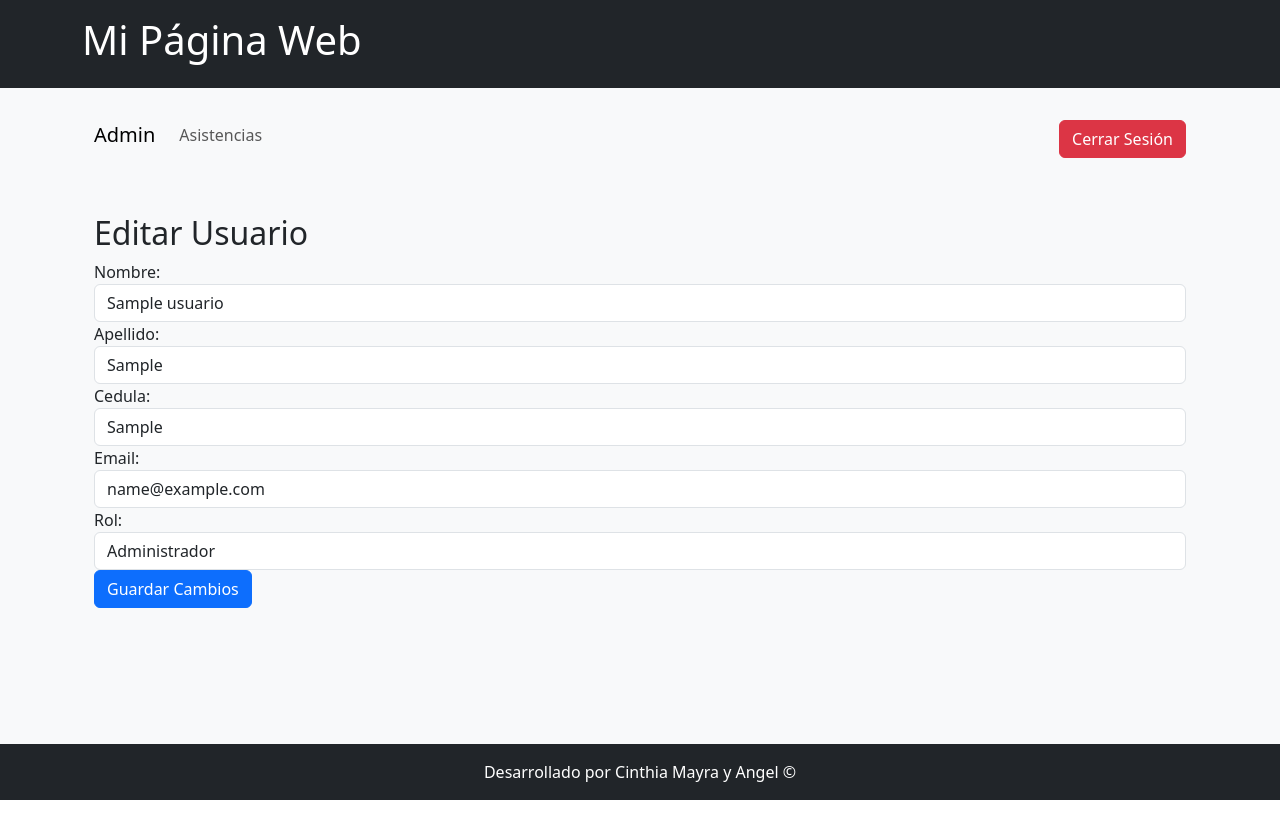
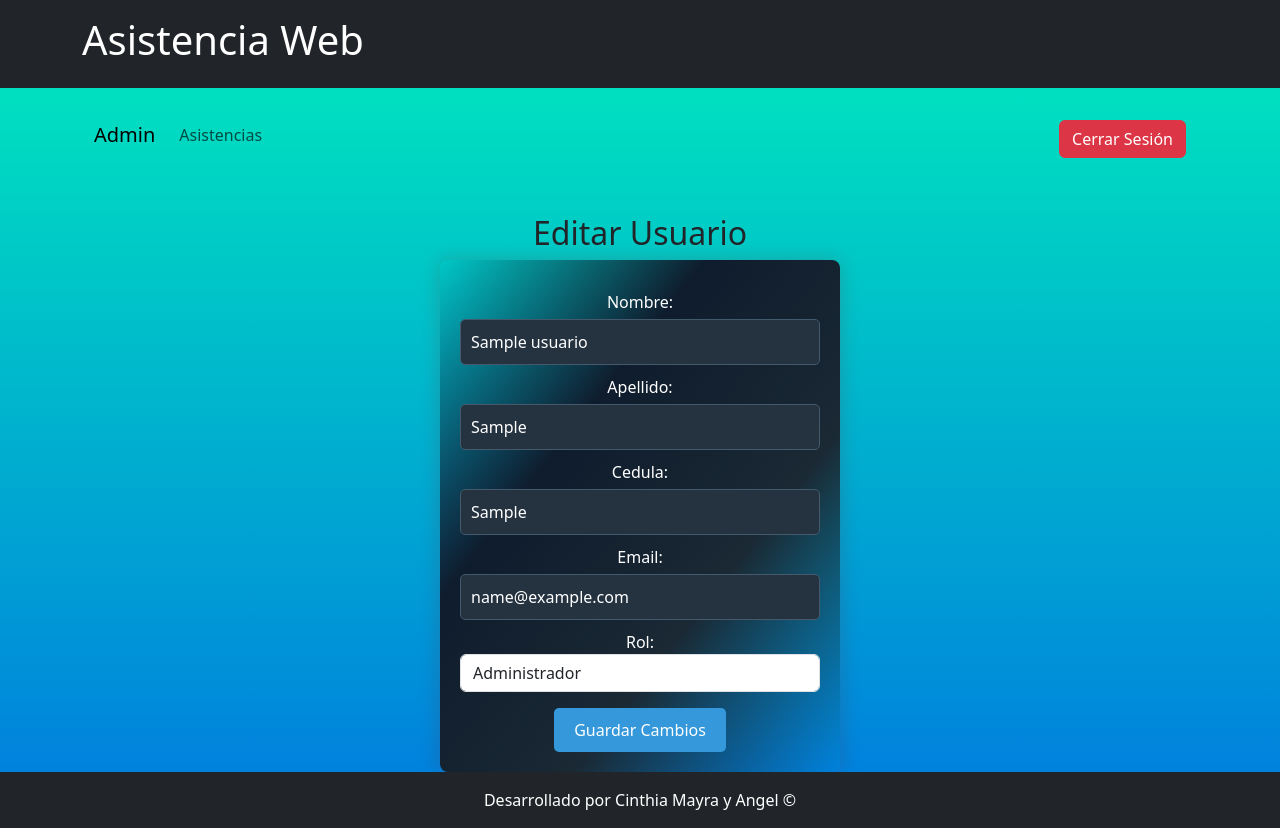
Before and after one commit to Angel220718/PPP, a Flask app: page /usuarios/editar_usuario/1 in a window 1280 px wide. Before the commit the page ends 800 px from the top, so only its background shows below. Run offline with Flask 3, Linux system fonts and the light colour scheme; a user stored in the database is signed in; tables that the repository leaves empty or names only in its code hold one stand-in row (values such as "Sample post"); some libraries are stand-ins or nearby versions.

Commit message:
cambios del diseño de login, registro y tablas

```diff
--- /dev/null
+++ b/static/css/estiloPagina.css
@@ -0,0 +1,49 @@
+body{
+    background-image: linear-gradient(to top, #007adf 0%, #00ecbc 100%);
+}
+
+form {
+    width: 400px;
+    margin: 0 auto;
+    padding: 20px;
+    box-shadow: 0px 0px 20px 0px rgba(131, 14, 14, 0.2);
+    background: linear-gradient(to bottom right,transparent, #0F1C2D, #1A2934, transparent);
+    color: #ffffff;
+    border-radius: 8px;
+}
+
+label {
+    display: block;
+    margin-top: 10px;
+    color: #ffffff;
+}
+
+input[type="number"], input[type="password"], input[type="text"], input[type="email"] {
+    width: 100%;
+    padding: 10px;
+    margin-top: 5px;
+    border: 1px solid #44596B;
+    box-sizing: border-box;
+    background-color: #253341;
+    color: #ffffff;
+    border-radius: 5px;
+}
+
+input[type="number"]:focus, input[type="password"]:focus, input[type="text"]:focus, input[type="email"]:focus {
+    outline: none;
+    border: 1px solid #3498db;
+}
+
+.btn-primary {
+    background-color: #3498db;
+    color: #ffffff;
+    border: none;
+    padding: 10px 20px;
+    border-radius: 5px;
+    cursor: pointer;
+    transition: background-color 0.3s ease;
+}
+
+.btn-primary:hover {
+    background-color: #183649;
+}
--- a/templates/P_Admin.html
+++ b/templates/P_Admin.html
@@ -3,17 +3,18 @@
 <head>
     <title>{% block title %} {% endblock %}</title>
     <link rel="stylesheet" href="{{ url_for('static', filename='css/bootstrap.css') }}">
+    <link rel="stylesheet" href="{{ url_for('static', filename='css/estiloPagina.css') }}">
     <script src="{{ url_for('static', filename='js/bootstrap.bundle.min.js') }}"></script>
 </head>
 <body class="bg-light d-flex flex-column min-vh-100">
 <header class="container-fluid bg-dark text-white py-3">
     <div class="container">
-        <h1>Mi Página Web</h1>
+        <h1>Asistencia Web</h1>
     </div>
 </header>
 
 <div class="container mt-3">
-    <nav class="navbar navbar-expand-lg navbar-light bg-light">
+    <nav class="navbar navbar-expand-lg navbar-light bg-transparent">
         <div class="container-fluid">
             <a class="navbar-brand" href="{{ url_for('mostrar_usuarios') }}">Admin</a>
             <div class="collapse navbar-collapse" id="navbarNav">
--- a/templates/P_Profesor.html
+++ b/templates/P_Profesor.html
@@ -3,6 +3,7 @@
 <head>
     <title>{% block title %} {% endblock %}</title>
     <link rel="stylesheet" href="{{ url_for('static', filename='css/bootstrap.css') }}">
+    <link rel="stylesheet" href="{{ url_for('static', filename='css/estiloPagina.css') }}">
     <script src="{{ url_for('static', filename='js/bootstrap.bundle.min.js') }}"></script>
 </head>
 <body class="bg-light d-flex flex-column min-vh-100">
--- a/templates/asistencias/Mostar_Asistencia_Admin.html
+++ b/templates/asistencias/Mostar_Asistencia_Admin.html
@@ -6,10 +6,10 @@
 {% block content %}
     <body>
     <div class="container mt-4">
-        <h2>Tabla de Asistencia</h2>
+        <h2 class="">Tabla de Asistencia</h2>
         <table class="table text-center">
             <thead>
-            <tr>
+            <tr class="table-danger">
                 <th>Cedula</th>
                 <th>Curso</th>
                 <th>Campus</th>
--- a/templates/login/login.html
+++ b/templates/login/login.html
@@ -19,7 +19,7 @@
             <img src="{{ url_for('static', filename='img/logoISTG.png') }}" alt="Logo">
         </div>
     </div>
-    <h2 class="mb-4">Inicio de Sesión</h2>
+
     {% if error %}
         <div class="alert alert-danger alert-dismissible fade show" role="alert">
             {{ error }}
@@ -28,6 +28,7 @@
 
     {% endif %}
     <form method="POST" action="{{ url_for('login') }}">
+        <h2 class="mb-4 text-info">Inicio de Sesión</h2>
         <div class="mb-3">
             <label for="cedula" class="form-label">Cédula:</label>
             <input type="number" name="cedula" class="form-control" required value="{{ request.form['cedula'] }}">
--- a/templates/login/registro.html
+++ b/templates/login/registro.html
@@ -12,20 +12,20 @@
 
     </style>
 </head>
-<body class="text-center gradient-custom">
+<body class="text-center responsive">
 <div class="container py-5 h-100">
     <div class="logo-container">
         <div class="logo">
             <img src="{{ url_for('static', filename='img/logoISTG.png') }}" alt="Logo">
         </div>
     </div>
-    <h2 class="mb-4">Registro</h2>
     {% if error %}
         <div class="alert alert-danger alert-dismissible" role="alert">
             {{ error }}
         </div>
     {% endif %}
     <form method="POST" action="{{ url_for('registro') }}">
+        <h2 class="mb-3 text-info">Registro Usuario</h2>
         <div class="mb-3">
             <label for="nombre" class="form-label">Nombre:</label>
             <input type="text" name="nombre" class="form-control" required value="{{ request.form['nombre'] }}">
@@ -50,7 +50,7 @@
         <br>
     </form>
 
-    <p class="mt-3">¿Ya tienes una cuenta? <a href="{{ url_for('login') }}">Inicia Sesión</a></p>
+    <p class="mt-2">¿Ya tienes una cuenta? <a href="{{ url_for('login') }}">Inicia Sesión</a></p>
 </div>
 
 </body>
--- a/templates/usuarios/editar_usuario.html
+++ b/templates/usuarios/editar_usuario.html
@@ -4,7 +4,7 @@
 {% endblock %}
 
 {% block content %}
-    <div class="container mt-4">
+    <div class="container mt-4 text-center">
         <h2>Editar Usuario</h2>
         <form method="post" action="{{ url_for('editar_usuario', usuario_id=usuario.id) }}">
             <div class="form-group">
@@ -30,7 +30,7 @@
                     <option value="2" {% if usuario.id_rol == 2 %}selected{% endif %}>Profesor</option>
                 </select>
             </div>
-            <button type="submit" class="btn btn-primary">Guardar Cambios</button>
+            <button type="submit" class="btn btn-primary mt-3">Guardar Cambios</button>
         </form>
     </div>
 {% endblock %}
```
Also changed, not shown: static/css/estilo.css (+5 -10 lines), templates/usuarios/usuarios.html (+4 -6 lines).
